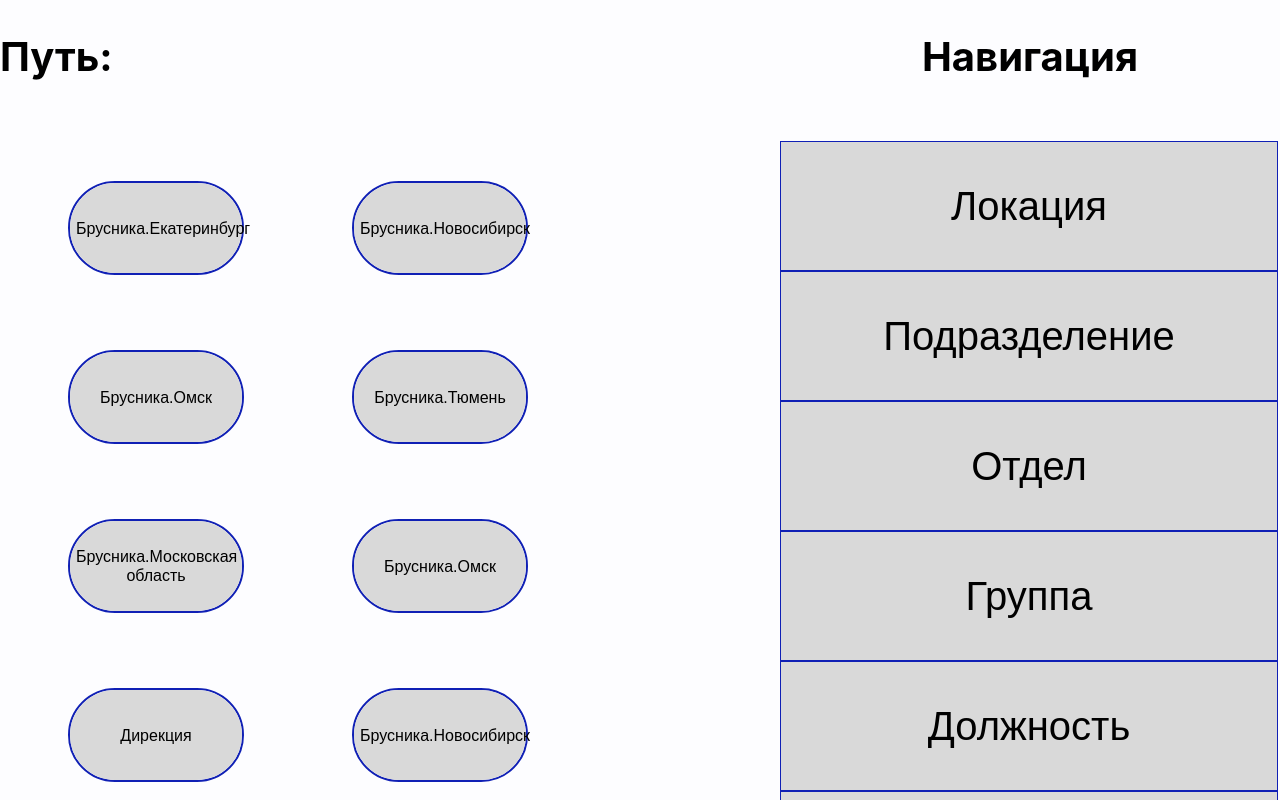
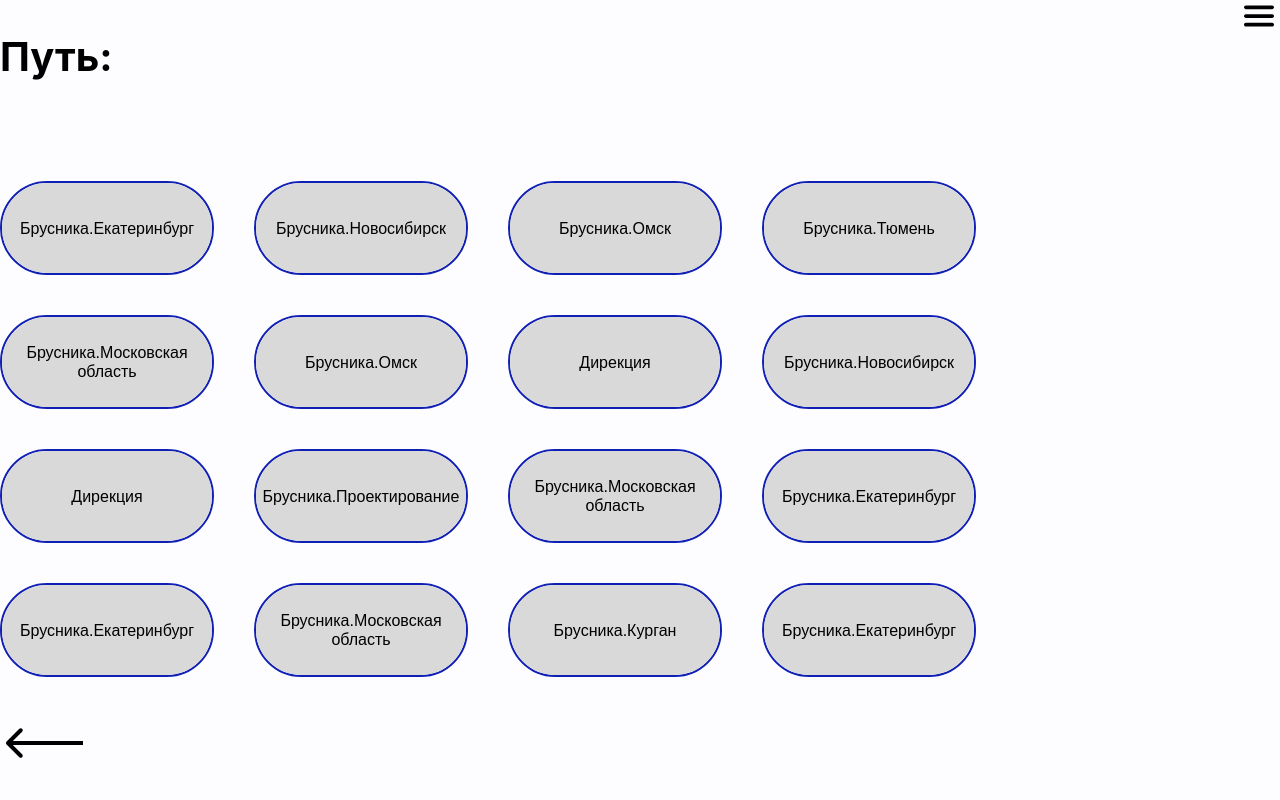
Before and after one commit to Concheliga/system-for-visual-generation-of-a-company-s-organizational-structure, a React (Vite) app: page / in a window 1280 px wide. Shown: the top 800 px of the page. Built offline with nearby package versions, Linux system fonts and the light colour scheme.

Commit message:
make navigation as modal

```diff
--- a/src/App.jsx
+++ b/src/App.jsx
@@ -1,19 +1,28 @@
 import { useState } from "react"
 import Navigation from "./components/Navigation"
 import MainWindow from "./components/mainWindow"
+import Button from "./components/Button"
+import navButton from "/navButton.svg"
 
 export default function App() {
   const [tab, setTab] = useState("LocationList")
   const [tabHistory, setTabHistory] = useState([])
+  const [isNavigationOpen, setIsNavigationOpen] = useState(false)
+
+  function navigationButtonAction(){
+    isNavigationOpen?setIsNavigationOpen(false):setIsNavigationOpen(true)
+  }
 
   return (
+    <>
       <main>
           <Navigation tabHistory={tabHistory} onChange={(current, tabHistory)=>{
             tabHistory.push(current)
             setTabHistory(tabHistory)
             console.log(tabHistory)
             setTab(current)
-          }} />
+            }}
+            open={isNavigationOpen} />
           <MainWindow tab={tab} tabHistory={tabHistory} onChange={(tabHistory)=>{
             console.log(tabHistory)
             if (tabHistory.length >= 2){
@@ -22,5 +31,7 @@
             }
             }}/>
       </main>
+      <Button className={"navigation-button"} onClick={navigationButtonAction}><img src={navButton} alt="кнопка навигиции"></img></Button>
+    </>
   )
 }
--- a/src/components/Button.jsx
+++ b/src/components/Button.jsx
@@ -1,5 +1,5 @@
-export default function Button({ children, onClick }){
+export default function Button({children, onClick, className }){
     return (
-        <button onClick={onClick}>{children}</button>
+        <button onClick={onClick} className={className}>{children}</button>
     )
 }
--- a/src/components/Navigation.jsx
+++ b/src/components/Navigation.jsx
@@ -1,7 +1,8 @@
 import Button from "./Button"
 
-export default function Navigation({ onChange, tabHistory }){
+export default function Navigation({ children, onChange, tabHistory, open }){
     return(
+        <dialog open={open}>
             <nav className="navigation">
                 <h1 className="navigation-header">Навигация</h1>
                 <ul className="navigation-list">
@@ -13,5 +14,7 @@
                     <li className="navigation-item"><Button onClick={()=>onChange('NameList', tabHistory)}>ФИО</Button></li>
                 </ul>
             </nav>
+            {children}
+        </dialog>
     )
 }
--- a/src/index.css
+++ b/src/index.css
@@ -51,16 +51,14 @@
 }
 
 .subdivision{
-  width: 172px;
-  margin-left: 68px;
-  margin-bottom: 35px;
+  width: 210px;
   border: 2px solid rgba(16, 32, 181, 1);
   border-radius: 50px;
   height: 90px;
 }
 
 .subdivision button{
-  width: 172px;
+  width: 210px;
   border-radius: 50px;
   height: 90px;
   border: 0;
@@ -125,3 +123,25 @@
   border: 0;
   background-color: #FDFDFF;
 }
+
+dialog {
+  margin-right: 0;
+  padding: 0;
+  border: 0;
+}
+
+.navigation-button{
+  position: absolute;
+  top: 0;
+  right: 0;
+  border: 0;
+  background-color: #FDFDFF;
+}
+
+body div{
+  position: relative;
+}
+
+.navigation-button img{
+  width: 30px;
+}
```
Also changed, not shown: public/navButton.svg (added). Lines whose indentation alone changed are shown as unchanged.
